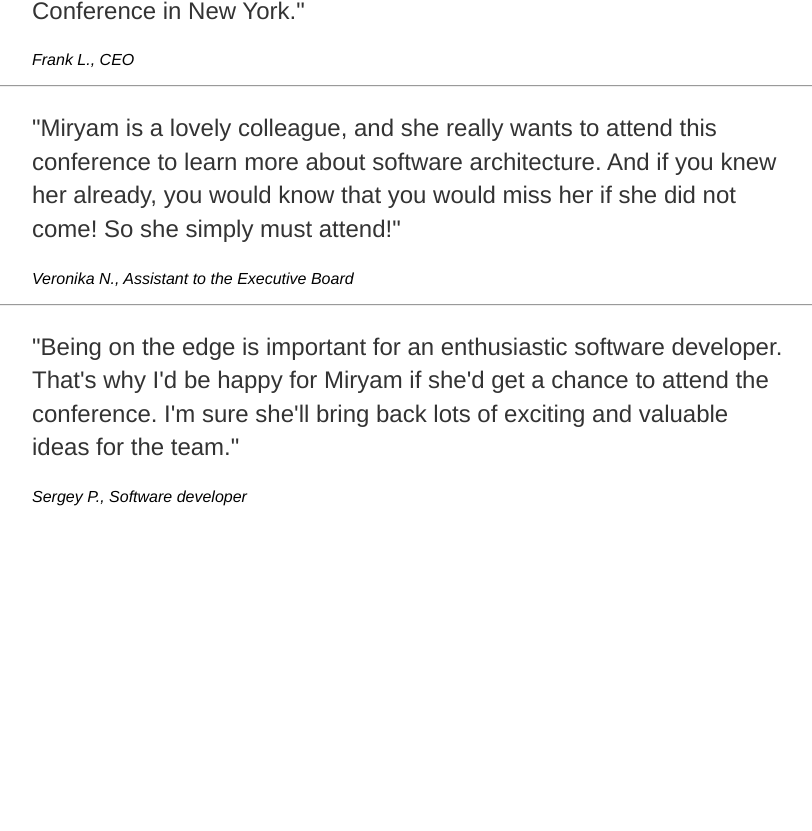
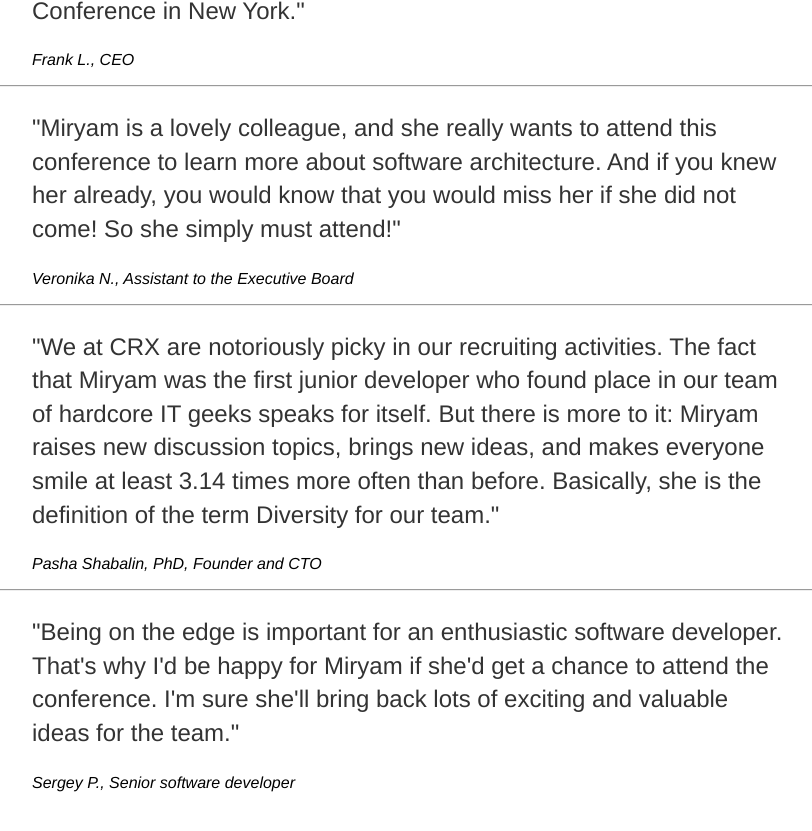
Before and after one commit to miryamch/miryamch.github.io, a Jekyll site: the page built from view/recommendations.html, in a window 1280 px wide and 900 px high, scrolled down 2647 px. Shown: the top 831 px of the window, without its empty margins (232-1044 px from the left). Built offline with Jekyll 4.4.1, drawn with Linux system fonts in a browser that asks for light colours; before the commit the page ends 3261 px from its top, so only the background shows below that; some of the changed text lies outside the part shown.

Commit message:
New recommendation: Pasha

```diff
--- a/view/recommendations.html
+++ b/view/recommendations.html
@@ -27,7 +27,7 @@ title: A different perspective
             and she just needs a chance to prove it."
         </p>
         <cite>
-            Nariman A., Software Developer
+            Nariman A., Senior software Developer
         </cite>
     </blockquote>
     <hr/>
@@ -93,6 +93,7 @@ title: A different perspective
         </cite>
     </blockquote>
     <hr/>
+
     <blockquote>
         <p>
             "Miryam is a lovely colleague, and she really wants to attend this conference to learn more about software architecture.
@@ -105,11 +106,22 @@ title: A different perspective
     <hr/>
     <blockquote>
         <p>
+            "We at CRX are notoriously picky in our recruiting activities. The fact that Miryam was the first junior developer who found place in our team of hardcore IT geeks speaks for itself.
+            But there is more to it: Miryam raises new discussion topics, brings new ideas, and makes everyone smile at least 3.14 times more often than before.
+            Basically, she is the definition of the term Diversity for our team."
+        </p>
+        <cite>
+            Pasha Shabalin, PhD, Founder and CTO
+        </cite>
+    </blockquote>
+    <hr/>
+    <blockquote>
+        <p>
             "Being on the edge is important for an enthusiastic software developer. That's why I'd be happy for Miryam if she'd get a
             chance to attend the conference. I'm sure she'll bring back lots of exciting and valuable ideas for the team."
         </p>
         <cite>
-            Sergey P., Software developer
+            Sergey P., Senior software developer
         </cite>
     </blockquote>
 </article>
```
Also changed, not shown: index.html (+14 -1 lines).
